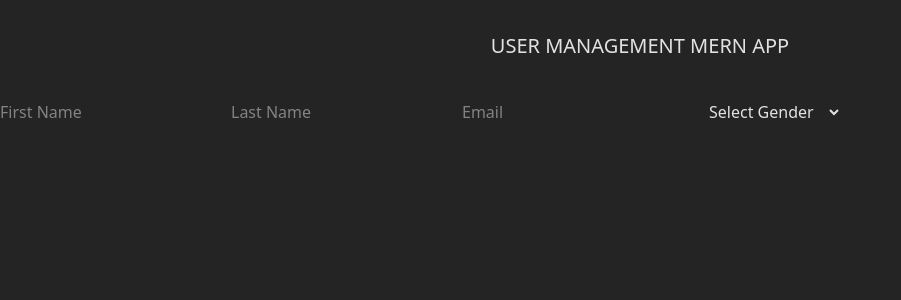
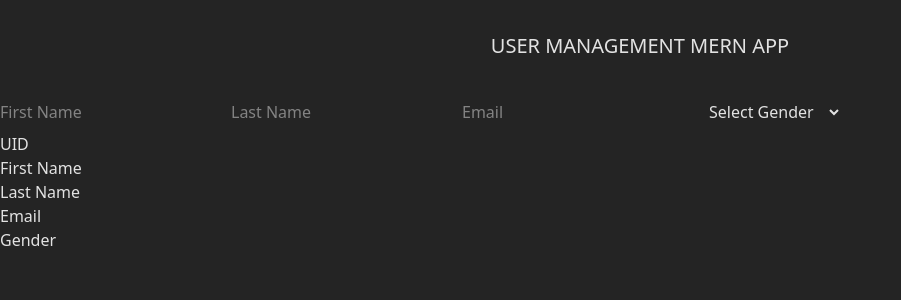
Before and after one commit to DayveZZ/CRUD_MERN, a React (Vite) app in the folder Frontend/: page / in a window 1280 px wide. Shown: the top 300 px of the page, without its empty margins (0-901 px from the left). Built offline with nearby package versions, Linux system fonts and the light colour scheme.

Commit message:
frontend changes

```diff
--- a/Frontend/src/App.jsx
+++ b/Frontend/src/App.jsx
@@ -27,6 +27,14 @@ const App = () => {
           </option>
         </select>
       </form>
+
+      <ul>
+        <li>UID</li>
+        <li>First Name</li>
+        <li>Last Name</li>
+        <li>Email</li>
+        <li>Gender</li>
+      </ul>
     </>
   );
 };
```
